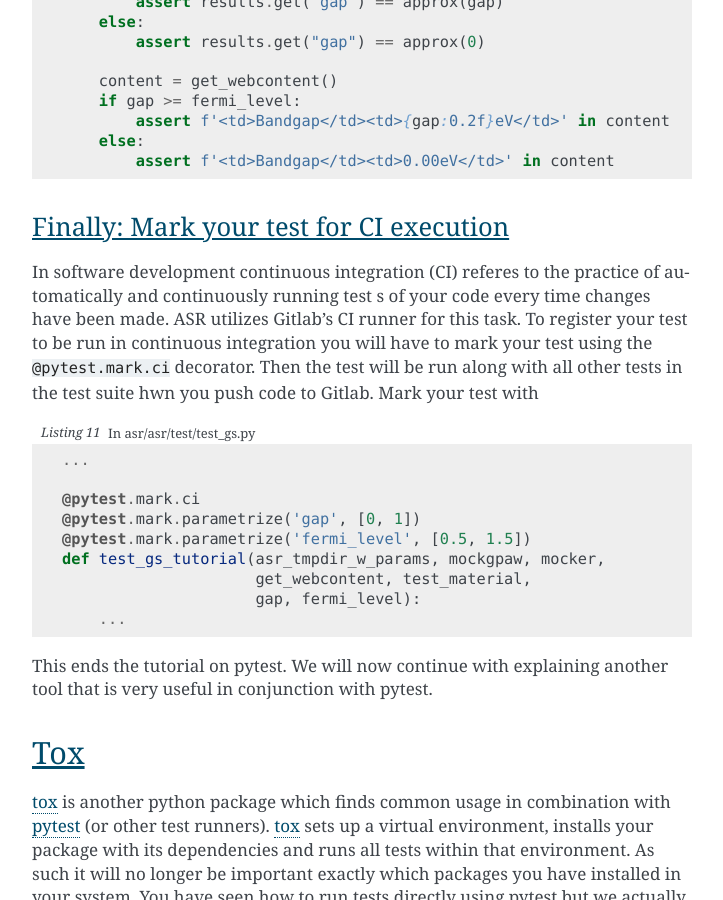
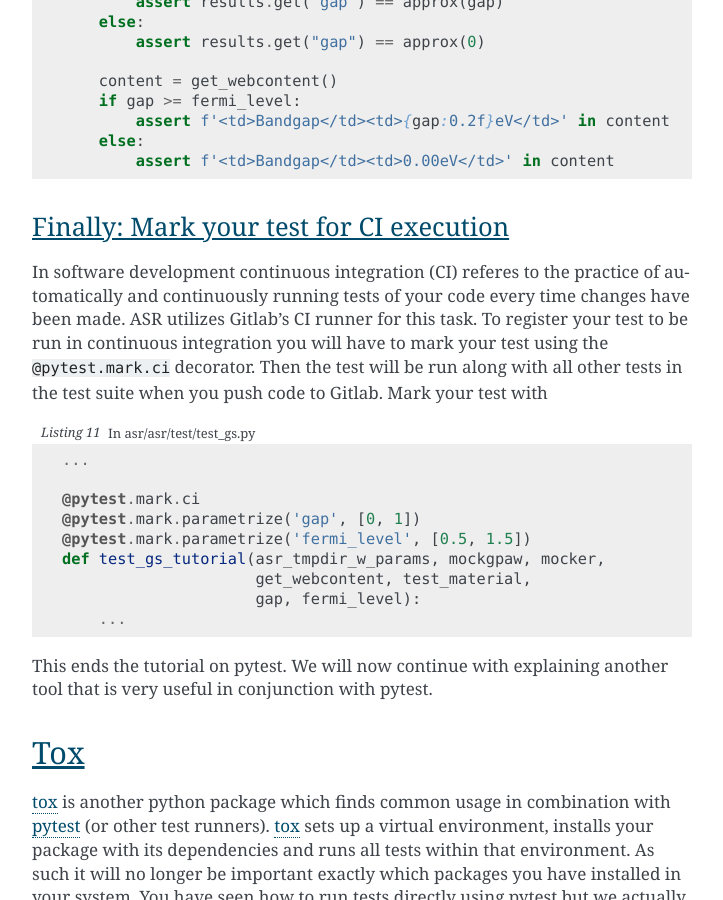
Before and after one commit to dijasila/Atomic-Simulation-Recipees, a Sphinx documentation site: the page built from docs/src/tutorials/intro-to-testing.rst, in a window 1280 px wide and 900 px high, scrolled down 6453 px. Shown: the whole window, without its empty margins (388-1111 px from the left). Built offline with Sphinx 7.4.7, drawn with Linux system fonts in a browser that asks for light colours.

Commit message:
Update docs

```diff
--- a/docs/src/tutorials/intro-to-testing.rst
+++ b/docs/src/tutorials/intro-to-testing.rst
@@ -339,12 +339,12 @@ Finally: Mark your test for CI execution
 ----------------------------------------
 
 In software development continuous integration (CI) referes to the
-practice of automatically and continuously running test s of your code
+practice of automatically and continuously running tests of your code
 every time changes have been made. ASR utilizes Gitlab's CI runner for
 this task. To register your test to be run in continuous integration
 you will have to mark your test using the ``@pytest.mark.ci``
 decorator. Then the test will be run along with all other tests in the
-test suite hwn you push code to Gitlab. Mark your test with
+test suite when you push code to Gitlab. Mark your test with
 
 .. code-block:: python
    :caption: In asr/asr/test/test_gs.py
```
